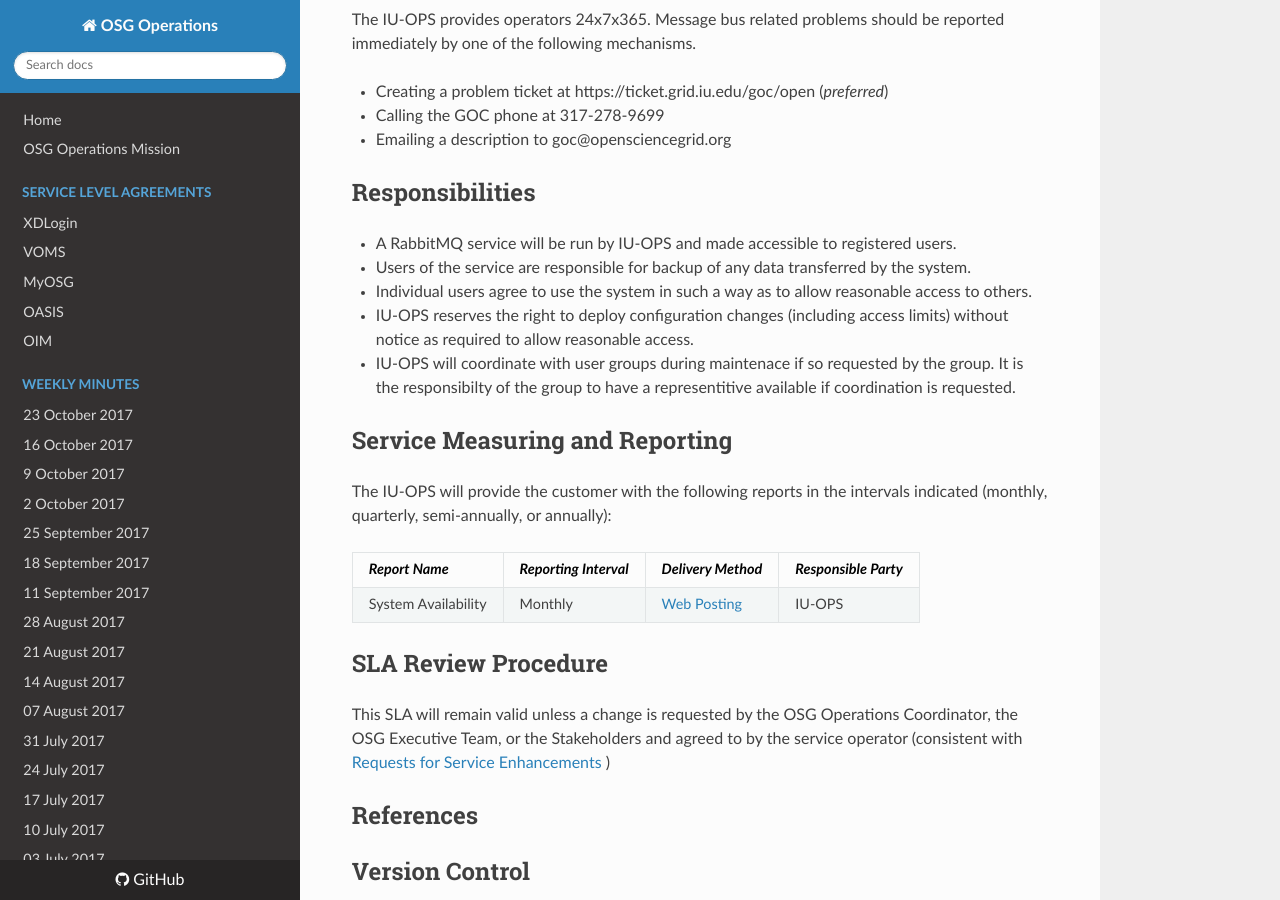
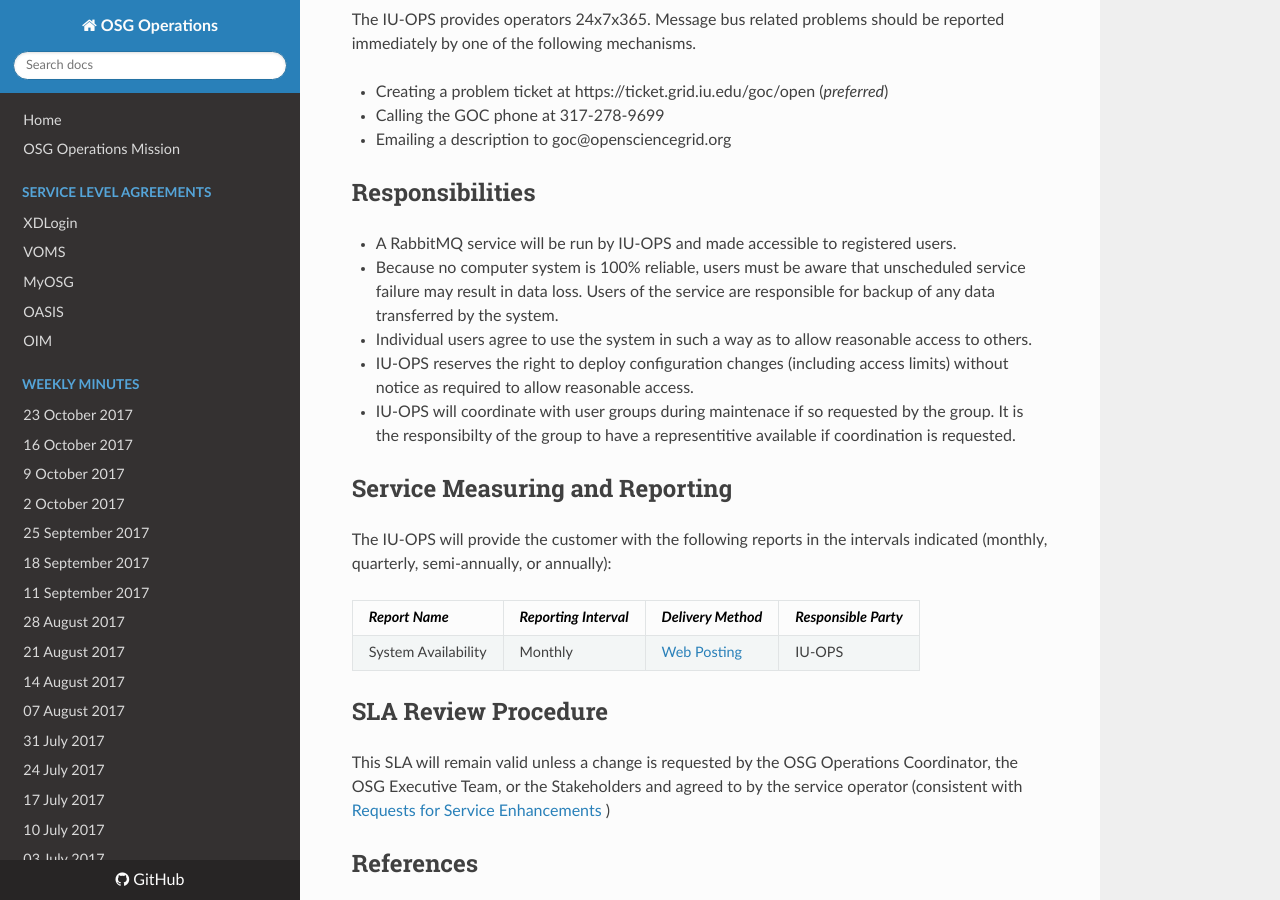
Before and after one commit to osg-htc/operations, an MkDocs documentation site: the page built from docs/SLA/event.md, in a window 1280 px wide and 900 px high, scrolled down 2788 px. Built offline with MkDocs 1.6.1, drawn with Linux system fonts in a browser that asks for light colours; nearby versions of some CDN libraries; old or Windows-style settings are respelled for this version of MkDocs.

Commit message:
Update event.md

```diff
--- a/docs/SLA/event.md
+++ b/docs/SLA/event.md
@@ -88,7 +88,7 @@
 ## Responsibilities
 
    * A RabbitMQ service will be run by IU-OPS and made accessible to registered users.
-   * Users of the service are responsible for backup of any data transferred by the system.
+   * Because no computer system is 100% reliable, users must be aware that unscheduled service failure may result in data loss. Users of the service are responsible for backup of any data transferred by the system.
    * Individual users agree to use the system in such a way as to allow reasonable access to others.
    * IU-OPS reserves the right to deploy configuration changes (including access limits) without notice as required to allow reasonable access.
    * IU-OPS will coordinate with user groups during maintenace if so requested by the group. It is the responsibilty of the group to have a representitive available if coordination is requested.
```
